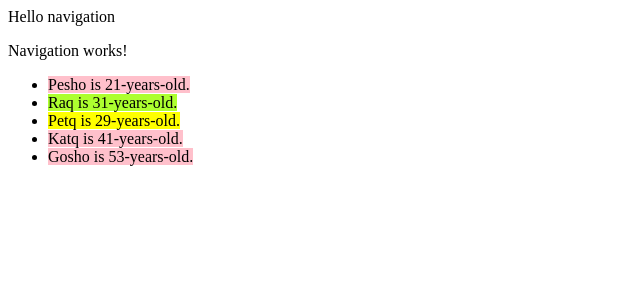
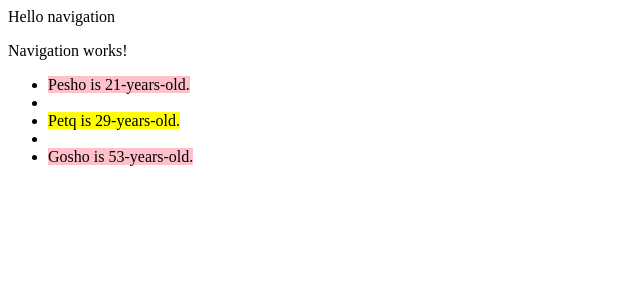
Before and after one commit to AnitaAlexieva/Angular-Course-Solutions-SoftUni, an Angular app in the folder 02.Components/first-angular/my-angular-app/: page / in a window 1280 px wide. Shown: the top 300 px of the page, without its empty margins (0-640 px from the left). Built offline with nearby package versions, Linux system fonts and the light colour scheme.

Commit message:
Display users at even indexes with *ngIf

```diff
--- a/02.Components/first-angular/my-angular-app/src/app/user-list/user-list.component.html
+++ b/02.Components/first-angular/my-angular-app/src/app/user-list/user-list.component.html
@@ -1,7 +1,7 @@
 
 <ul>
-    <li *ngFor="let user of users">
-        <span [ngClass]="user.status">
+    <li *ngFor="let user of users; index as i">
+        <span [ngClass]="user.status" *ngIf="i % 2 === 0">
             {{user.name}} is {{user.age}}-years-old.
         </span>
     </li>
```
